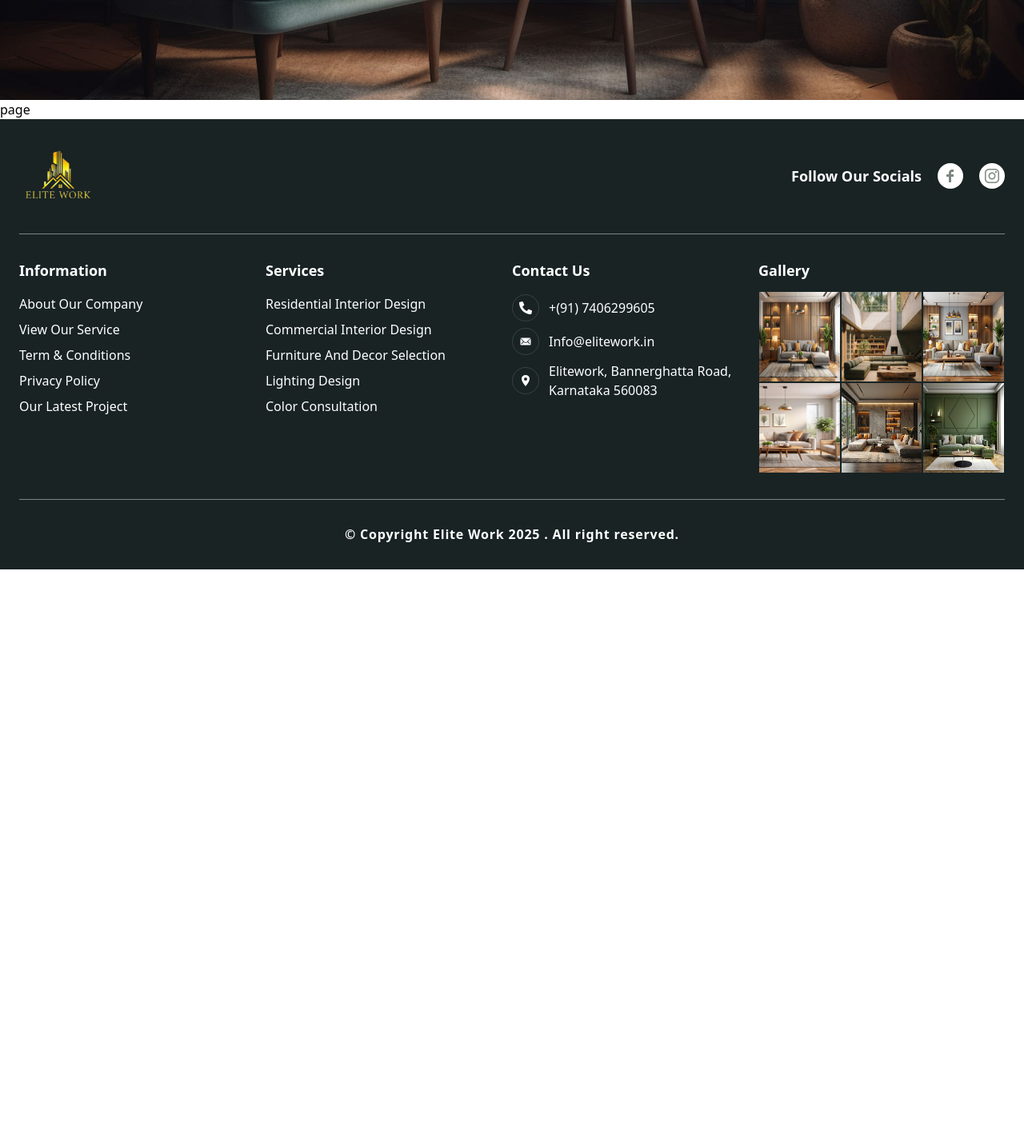
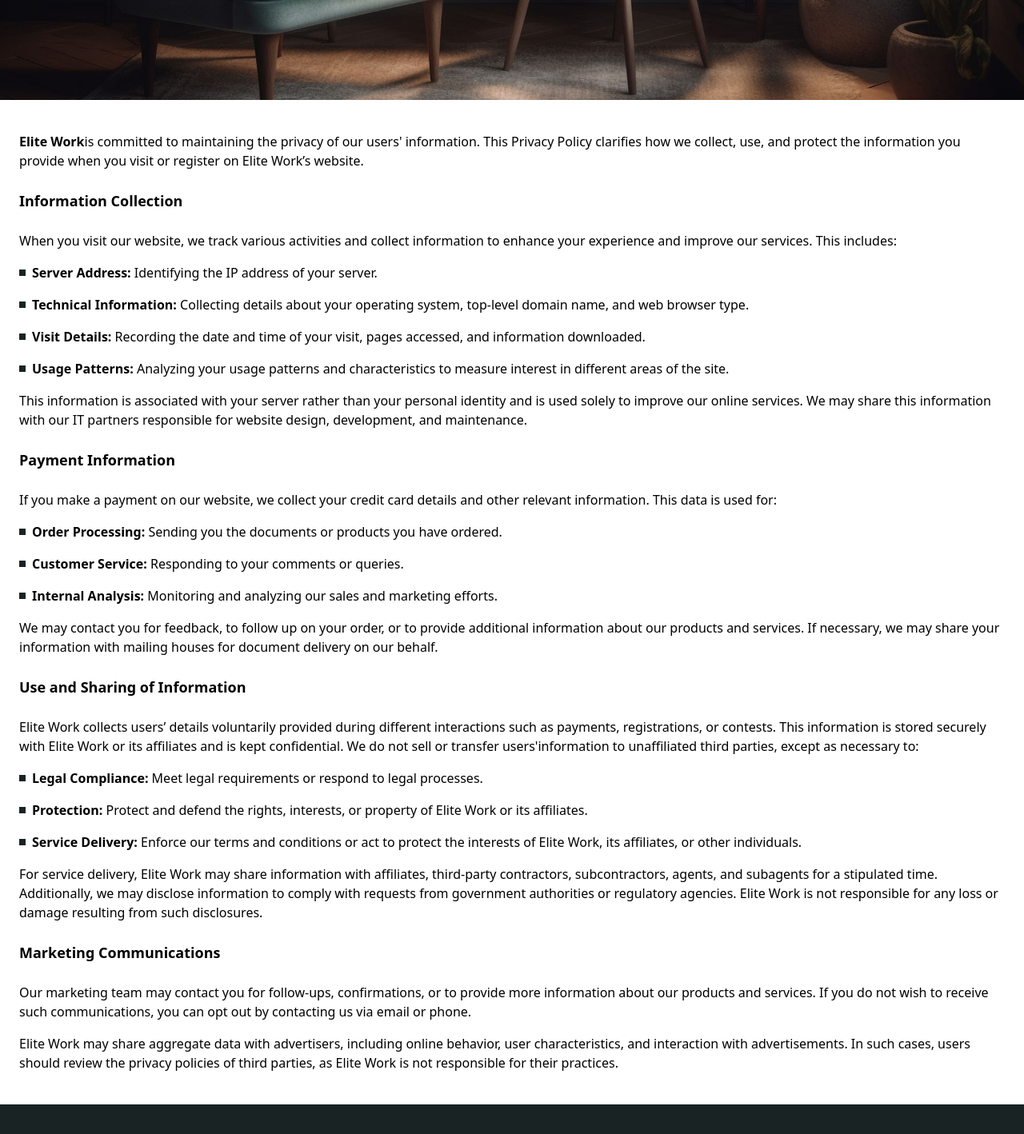
Before and after one commit to Coader-Sasmi/elite_work, a Next.js app: page /privacy in a window 1280 px wide. Shown: the part 700-2118 px from the top of the page at 80% size. Before the commit the page ends 1412 px from the top, so only its background shows below. Built offline with nearby package versions, Linux system fonts and the light colour scheme.

Commit message:
privacy policy ongoing

```diff
--- a/src/app/privacy/page.tsx
+++ b/src/app/privacy/page.tsx
@@ -1,3 +1,146 @@
 export default function page() {
-  return <div>page</div>;
+  const InfoArr = [
+    {
+      title: "Server Address: ",
+      des: "Identifying the IP address of your server.",
+    },
+    {
+      title: "Technical Information: ",
+      des: "Collecting details about your operating system, top-level domain name, and web browser type.",
+    },
+    {
+      title: "Visit Details: ",
+      des: "Recording the date and time of your visit, pages accessed, and information downloaded.",
+    },
+    {
+      title: "Usage Patterns: ",
+      des: "Analyzing your usage patterns and characteristics to measure interest in different areas of the site.",
+    },
+  ];
+  const PaymentArr = [
+    {
+      title: "Order Processing: ",
+      des: "Sending you the documents or products you have ordered.",
+    },
+    {
+      title: "Customer Service: ",
+      des: "Responding to your comments or queries.",
+    },
+    {
+      title: "Internal Analysis: ",
+      des: "Monitoring and analyzing our sales and marketing efforts.",
+    },
+  ];
+  const ShareInfoArr = [
+    {
+      title: "Legal Compliance: ",
+      des: "Meet legal requirements or respond to legal processes.",
+    },
+    {
+      title: "Protection: ",
+      des: "Protect and defend the rights, interests, or property of Elite Work or its affiliates.",
+    },
+    {
+      title: "Service Delivery: ",
+      des: "Enforce our terms and conditions or act to protect the interests of Elite Work, its affiliates, or other individuals.",
+    },
+  ];
+  return (
+    <aside className="main-container py-10 flex flex-col gap-6">
+      <p>
+        <span className="font-semibold">Elite Work</span>
+        is committed to maintaining the privacy of our {`users'`} information.
+        This Privacy Policy clarifies how we collect, use, and protect the
+        information you provide when you visit or register on Elite Work’s
+        website.
+      </p>
+      <h1 className="font-semibold text-lg">Information Collection</h1>
+      <section className="flex flex-col gap-4">
+        <p>
+          When you visit our website, we track various activities and collect
+          information to enhance your experience and improve our services. This
+          includes:
+        </p>
+        {InfoArr?.map((curElm, i) => (
+          <div key={i} className="flex gap-2 items-center">
+            <div className="bg-secondary h-2 w-2"></div>
+            <p>
+              <span className="font-semibold">{curElm?.title}</span>{" "}
+              {curElm?.des}
+            </p>
+          </div>
+        ))}
+        <p>
+          This information is associated with your server rather than your
+          personal identity and is used solely to improve our online services.
+          We may share this information with our IT partners responsible for
+          website design, development, and maintenance.
+        </p>
+      </section>
+      <h1 className="font-semibold text-lg">Payment Information</h1>
+      <section className="flex flex-col gap-4">
+        <p>
+          If you make a payment on our website, we collect your credit card
+          details and other relevant information. This data is used for:
+        </p>
+        {PaymentArr?.map((curElm, i) => (
+          <div key={i} className="flex gap-2 items-center">
+            <div className="bg-secondary h-2 w-2"></div>
+            <p>
+              <span className="font-semibold">{curElm?.title}</span>{" "}
+              {curElm?.des}
+            </p>
+          </div>
+        ))}
+        <p>
+          We may contact you for feedback, to follow up on your order, or to
+          provide additional information about our products and services. If
+          necessary, we may share your information with mailing houses for
+          document delivery on our behalf.
+        </p>
+      </section>
+      <h1 className="font-semibold text-lg">Use and Sharing of Information</h1>
+      <section className="flex flex-col gap-4">
+        <p>
+          Elite Work collects users’ details voluntarily provided during
+          different interactions such as payments, registrations, or contests.
+          This information is stored securely with Elite Work or its affiliates
+          and is kept confidential. We do not sell or transfer {"users'"}
+          information to unaffiliated third parties, except as necessary to:
+        </p>
+        {ShareInfoArr?.map((curElm, i) => (
+          <div key={i} className="flex gap-2 items-center">
+            <div className="bg-secondary h-2 w-2"></div>
+            <p>
+              <span className="font-semibold">{curElm?.title}</span>{" "}
+              {curElm?.des}
+            </p>
+          </div>
+        ))}
+        <p>
+          For service delivery, Elite Work may share information with
+          affiliates, third-party contractors, subcontractors, agents, and
+          subagents for a stipulated time. Additionally, we may disclose
+          information to comply with requests from government authorities or
+          regulatory agencies. Elite Work is not responsible for any loss or
+          damage resulting from such disclosures.
+        </p>
+      </section>
+      <h1 className="font-semibold text-lg">Marketing Communications</h1>
+      <div className="flex flex-col gap-4">
+        <p>
+          Our marketing team may contact you for follow-ups, confirmations, or
+          to provide more information about our products and services. If you do
+          not wish to receive such communications, you can opt out by contacting
+          us via email or phone.
+        </p>
+        <p>
+          Elite Work may share aggregate data with advertisers, including online
+          behavior, user characteristics, and interaction with advertisements.
+          In such cases, users should review the privacy policies of third
+          parties, as Elite Work is not responsible for their practices.
+        </p>
+      </div>
+    </aside>
+  );
 }
```
